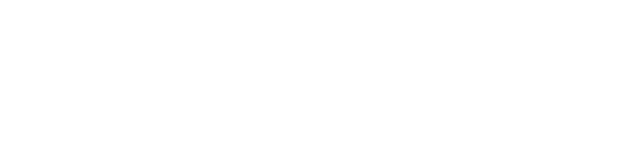
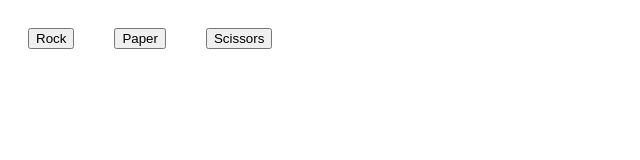
Before and after one commit to firefly221/rps, a plain HTML site: page index.html in a window 1280 px wide. Shown: the whole page, without its empty margins (0-640 px from the left). Drawn offline with Linux system fonts and the light colour scheme.

Commit message:
Added gui

```diff
--- a/index.html
+++ b/index.html
@@ -7,5 +7,11 @@
 </head>
 <body>
 
+    <div id="container"></div>
+
+
+
+
+    <script src="script.js"></script>
 </body>
 </html>
--- a/script.js
+++ b/script.js
@@ -0,0 +1,44 @@
+const container = document.querySelector("#container");
+
+
+
+
+const rock = document.createElement("button");
+const paper = document.createElement("button");
+const scissors = document.createElement("button");
+
+rock.textContent = "Rock";
+paper.textContent = "Paper";
+scissors.textContent = "Scissors";
+rock.id = 0;
+paper.id = 1;
+scissors.id = 2;
+
+container.appendChild(rock);
+container.appendChild(paper);
+container.appendChild(scissors);
+
+
+const buttons = document.querySelectorAll("button");
+
+buttons.forEach((button) => {
+    button.style.margin = "20px";
+});
+
+
+
+const scoreField = document.createElement("h1");
+scoreField.textContent = "0";
+
+
+
+
+
+buttons.forEach((button) => {
+    button.addEventListener("click",()=>{
+        const choice = button.id;
+        alert(choice);
+
+
+    });
+});
```
